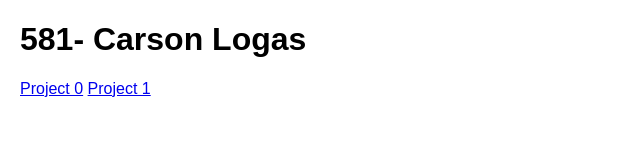
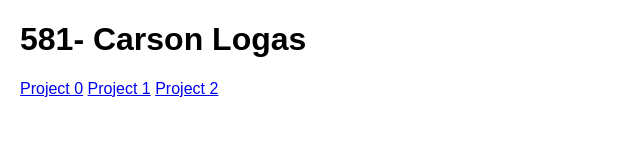
Before and after one commit to clogas24/clogas24.github.io, a plain HTML site: page index.html in a window 1280 px wide. Shown: the full height of the page, 0-640 px from the left. Drawn offline with Linux system fonts and the light colour scheme.

Commit message:
Add link to Project 2 in index.html

```diff
--- a/index.html
+++ b/index.html
@@ -13,5 +13,6 @@
     <h1>581- Carson Logas</h1>
     <a href="https://clogas24.github.io/Project0/index.html">Project 0</a>
     <a href="https://clogas24.github.io/Project1/index.html">Project 1</a>
+    <a href="https://clogas24.github.io/Project2/index.html">Project 2</a>
 </body>
 </html>
```
